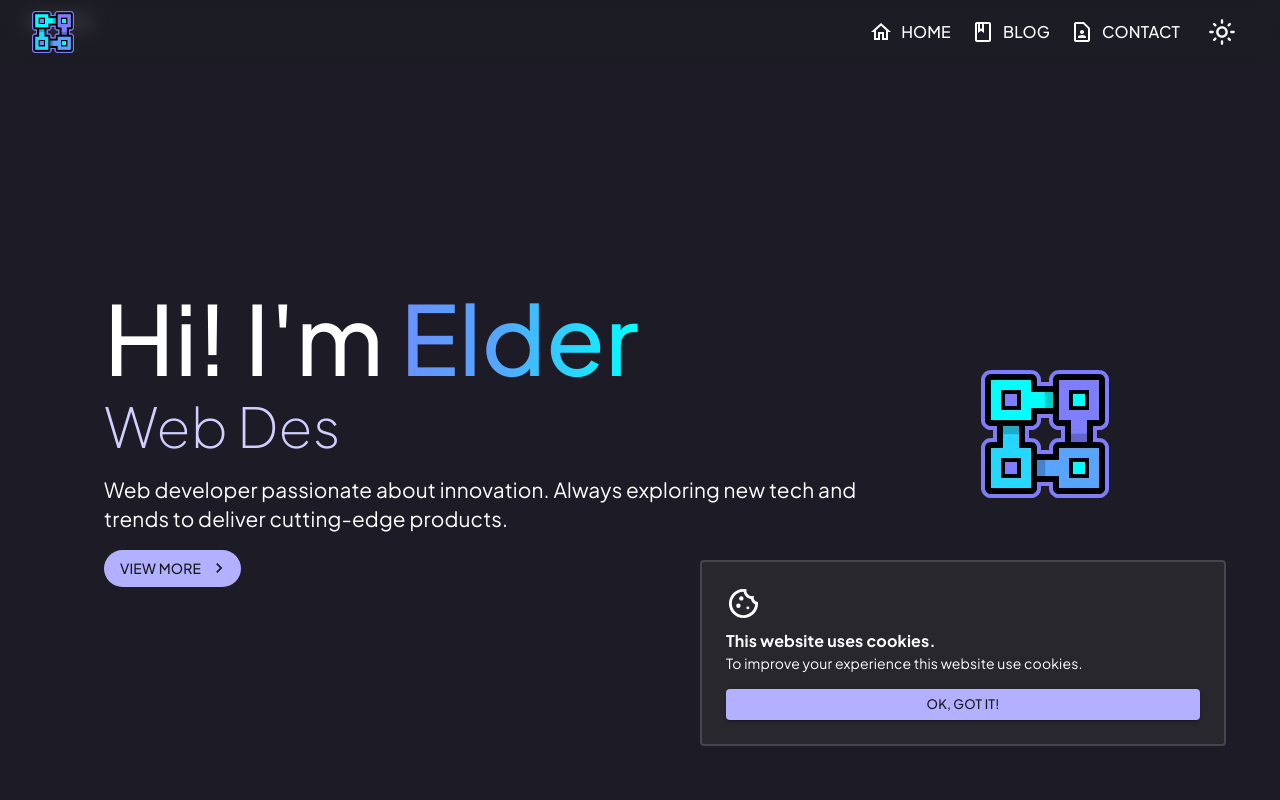
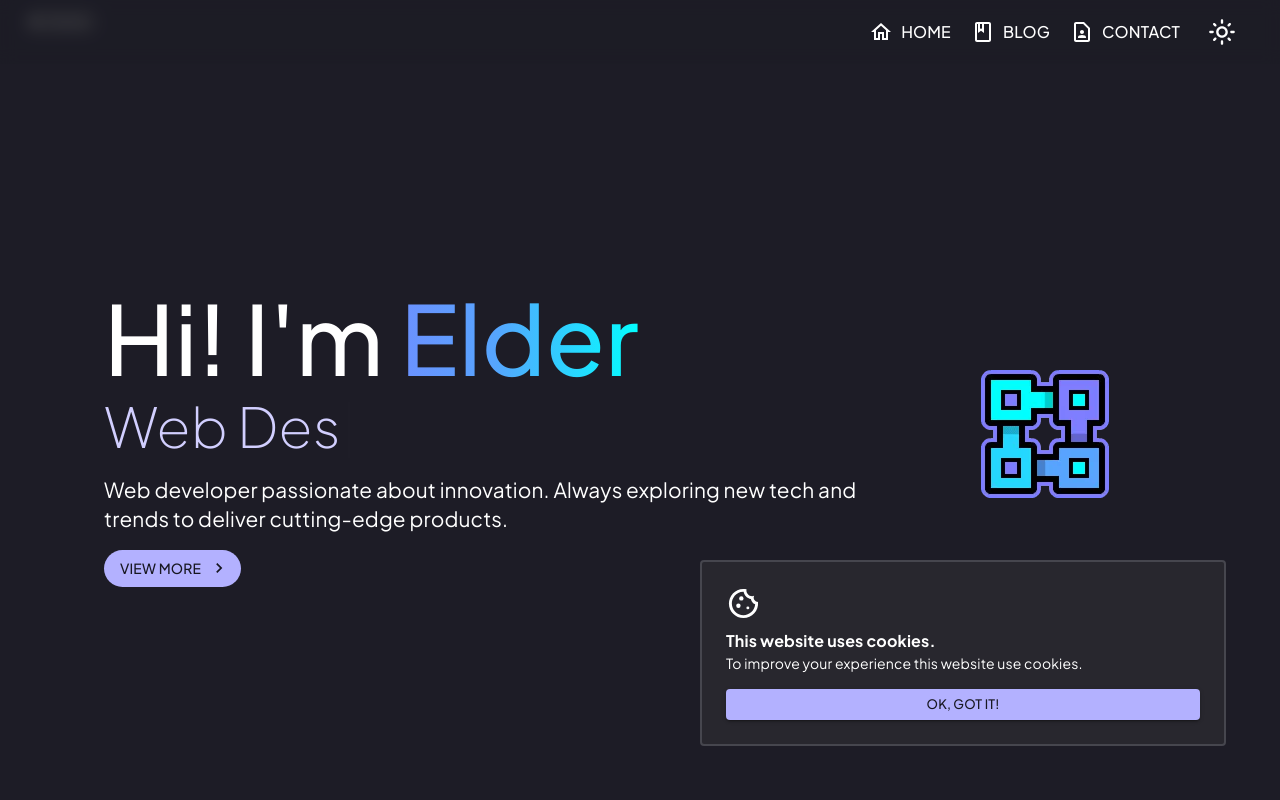
Before and after one commit to Elder-Meyer/personal-portfolio, a React (Vite) app: page / in a window 1280 px wide. Shown: the top 800 px of the page. Built offline with nearby package versions, Linux system fonts and the light colour scheme.

Commit message:
4.1.1 Update DrawerAppBar.jsx

```diff
--- a/src/components/layout/navbar/DrawerAppBar.jsx
+++ b/src/components/layout/navbar/DrawerAppBar.jsx
@@ -9,6 +9,7 @@ import { CubeGD } from '../../items/CubeGD'
 import { ElevationScroll } from '../../../utils/fnElevationScroll';
 import { ScrollIndicator } from '../../items/ScrollIndicator';
 import { useTranslation } from 'react-i18next';
+import { IconScrolled } from '../../items/IconScrolled';
 
 const drawerWidth = 240;
 
@@ -53,13 +54,11 @@ export const DrawerAppBar = ({darkMode, handleChangeTheme, window}, props) => {
         <AppBar position='fixed' sx={{backgroundColor: theme.palette.mode === "dark" ? `${theme.palette.background.default}bf` : `${theme.palette.primary.dark}cc` , backdropFilter: "blur(8px)" }}>
           <Container maxWidth="xl">
             <Toolbar sx={{justifyContent: "space-between", mx:-2 }}>
-              <Box>
-                <Tooltip title={t("navbar.bbtn")} placement="right" arrow>
+              <IconScrolled {...props}>
                   <Link to="/home" style={{ textDecoration: "none", color: "inherit" }} aria-label="Go home" >
                     <CubeGD animate={3} aria-label='Go home' />
                   </Link>
-                </Tooltip>
-              </Box>
+              </IconScrolled>
               <IconButton aria-label="open drawer" edge="start" onClick={handleDrawerToggle} sx={{ display: { xs: "flex", sm: "flex", md: 'none' }, color: "inherit"}} >
                 <Menu />
               </IconButton>
```
